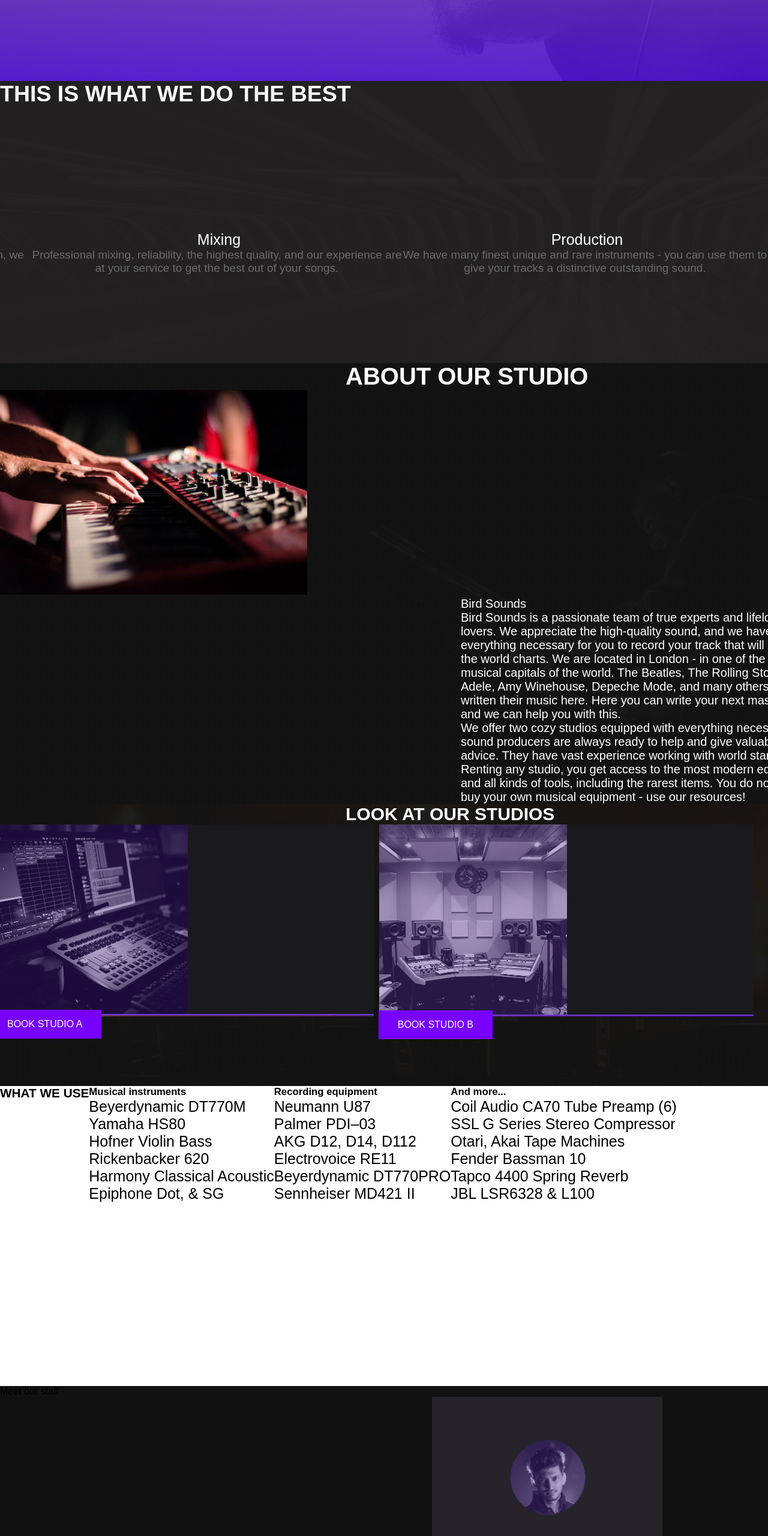
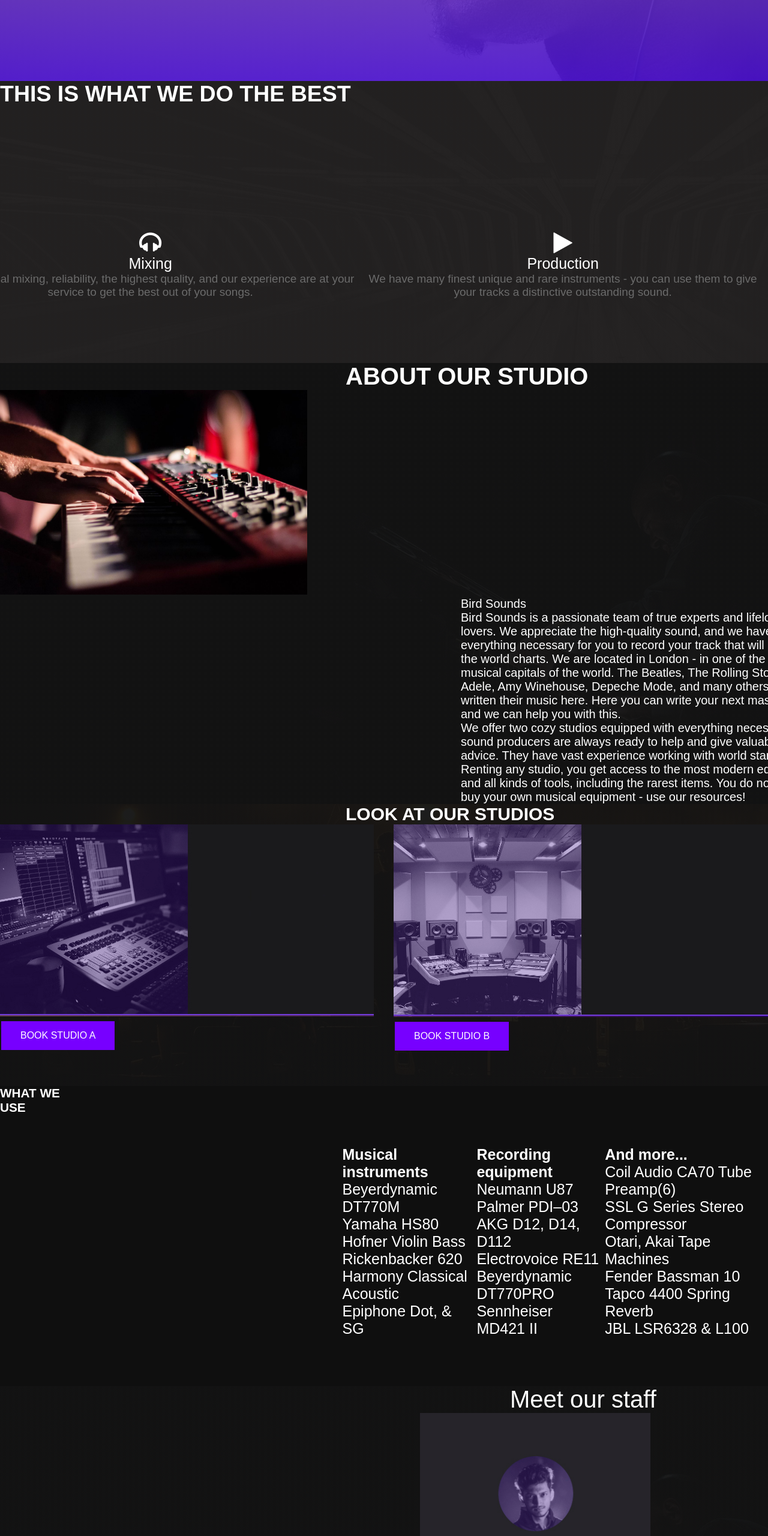
Before and after one commit to NotSimpleUser/ownsite, a plain HTML site: page index.html in a window 1280 px wide. Shown: the part 800-3360 px from the top of the page at 60% size. Drawn offline with Linux system fonts and the light colour scheme.

Commit message:
Sample code

```diff
--- a/css/index.css
+++ b/css/index.css
@@ -180,6 +180,7 @@ width: 250%;
 
 .carousel{
     width:200%;
+
 }
 
 .staff{
@@ -260,7 +261,7 @@ h4{
 }
 .allprp{
     display: flex;
-    margin-left: -2450px;
+    margin-left: -2900px;
 }
 
 .allprp p{
@@ -277,21 +278,46 @@ h4{
 }
 
 .carousel{
-    margin-left:720px;
+    margin-left:700px;
 }
 
 .next{
  margin-left:415px;
 }
 
-.booking .btnA{
-    margin-top:-400px;
-    margin-left:-20px;
+
+.prp{
+    display:flex;
+    justify-content: space-between;
+    margin-top:100px;
+}
+
+.staff{
+    background-image: url("../img/disco.jfif");
+    background: linear-gradient( rgba(19, 19, 19, 0.959), rgba(19, 19, 19, 0.959)), url("../img/musician.jfif");
+
 
 }
 
-.booking .btnB{
-    margin-top:-400px;
-    margin-left:-1px;
+.Using{
+ background-color: rgb(15, 15, 15);
+ color:white;
+}
 
+.staff h7{
+    font-size:40px;
+    color:white;
+    margin-left:850px;
 }
+
+.inst{
+    margin-left:450px;
+}
+
+.prp h6{
+    font-size:25px;
+}
+
+.prp{
+    justify-content: space-between;
+}
--- a/index.html
+++ b/index.html
@@ -4,6 +4,7 @@
         <meta charset="UTF-8">
         <meta name="viewport" content="width=device-width, initial-scale=1.0">
         <link rel="stylesheet" href="css/index.css">
+        <link rel="stylesheet" href="https://cdnjs.cloudflare.com/ajax/libs/font-awesome/4.7.0/css/font-awesome.min.css">
         <title>Bird sounds</title>
     </head>
     <body>
@@ -45,18 +46,21 @@
                 <h2>THIS IS WHAT WE DO THE BEST</h2>
                 <div class="allprp">
                     <div class="rec">
-                        <img>
-                        <p1>Recording</p1>
+                        <i class="fa fa-microphone" style="font-size:40px;"></i>
+                        <p></p>
+                        <p style="font-size:25px; color:white;">Recording</p>
                         <p>Using the high-end technologies and a state-of-the-art system, we can record your Single, E.P. or full-length Album.</p>
                     </div>
                     <div class="mix">
-                        <img>
-                        <p1>Mixing</p1>
+                        <i class="fa fa-headphones" style="font-size:40px;"></i>
+                        <p></p>
+                        <p style="font-size:25px; color:white;">Mixing</p>
                         <p>Professional mixing, reliability, the highest quality, and our experience are at your service to get the best out of your songs.</p>
                     </div>
                     <div class="prod">
-                        <img>
-                        <p1>Production</p1>
+                        <i class="fa fa-play" style="font-size:40px;"></i>
+                        <p></p>
+                        <p style="font-size:25px; color:white;">Production</p>
                         <p>We have many finest unique and rare instruments - you can use them to give your tracks a distinctive outstanding sound.</p>
                     </div>
                 </div>
@@ -75,7 +79,7 @@
                 <div class="studios">
                     <div class="stdA">
                         <img src="img/std1.jpg" alt="Studio">
-                        <button class="btnA">BOOK STUDIO A</button>
+                        <button class="btnA" style="margin-right:250px; left:-100;">BOOK STUDIO A</button>
                     </div>
                     <div class="stdB">
                         <img src="img/std2.jpg" alt="Studio">
@@ -85,7 +89,8 @@
             </div>
             <div class="Using">
                 <h5>WHAT WE USE</h5>
-                <article>
+                <div class="prp">
+                    <div class="inst">
                         <h6>Musical instruments</h6>
                         <p>Beyerdynamic DT770M</p>
                         <p>Yamaha HS80</p>
@@ -93,8 +98,8 @@
                         <p>Rickenbacker 620</p>
                         <p>Harmony Classical Acoustic</p>
                         <p>Epiphone Dot, & SG</p>
-                </article>
-                <article>
+                    </div>
+                    <div class="equip">
                         <h6>Recording equipment</h6>
                         <p>Neumann U87</p>
                         <p>Palmer PDI–03</p>
@@ -102,16 +107,17 @@
                         <p>Electrovoice RE11</p>
                         <p>Beyerdynamic DT770PRO</p>
                         <p>Sennheiser MD421 II</p>
-                </article>
-                <article>
+                    </div>
+                    <div class="more">
                         <h6>And more...</h6>
-                    <p>Coil Audio CA70 Tube Preamp (6)</p>
+                        <p>Coil Audio CA70 Tube Preamp(6)</p>
                         <p>SSL G Series Stereo Compressor</p>
                         <p>Otari, Akai Tape Machines</p>
                         <p>Fender Bassman 10</p>
                         <p>Tapco 4400 Spring Reverb</p>
                         <p>JBL LSR6328 & L100</p>
-                </article>
+                    </div>
+                </div>
             </div>
             <div class="staff">
                 <h7>Meet our staff</h7>
@@ -120,7 +126,7 @@
                     <button class="prev">&lt;</button>
                     <button class="next">&gt;</button>
                 </div>
-                <button style="margin-left:945px">Let`s rock</button>
+                <button style="margin-left:920px">Let`s rock</button>
             </div>
             <div class="prev">
                 <img src="img/studio1.jfif" alt="std1">
```
Also changed, not shown: img/disco.jfif (added). Lines whose indentation alone changed are shown as unchanged.
